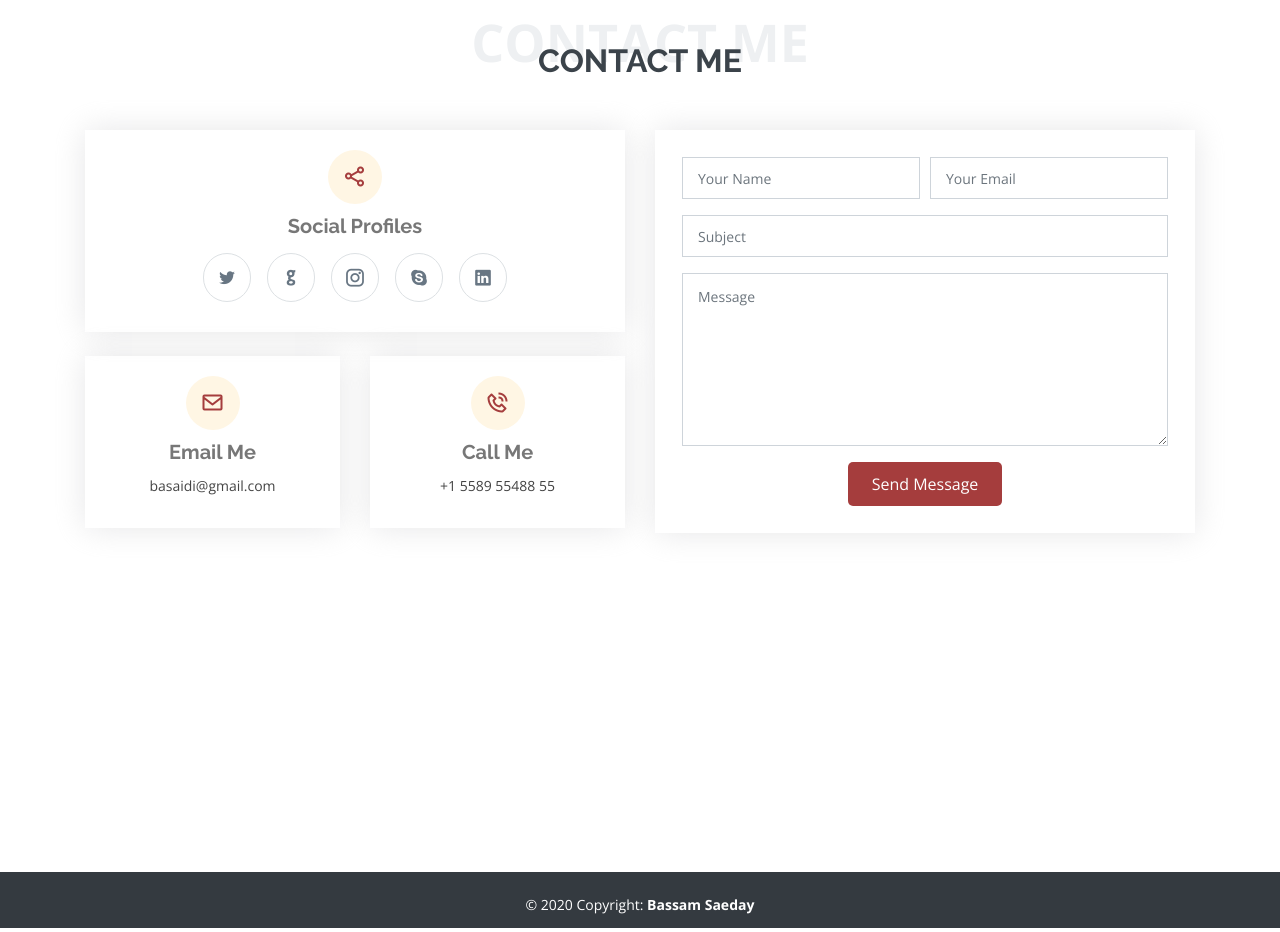
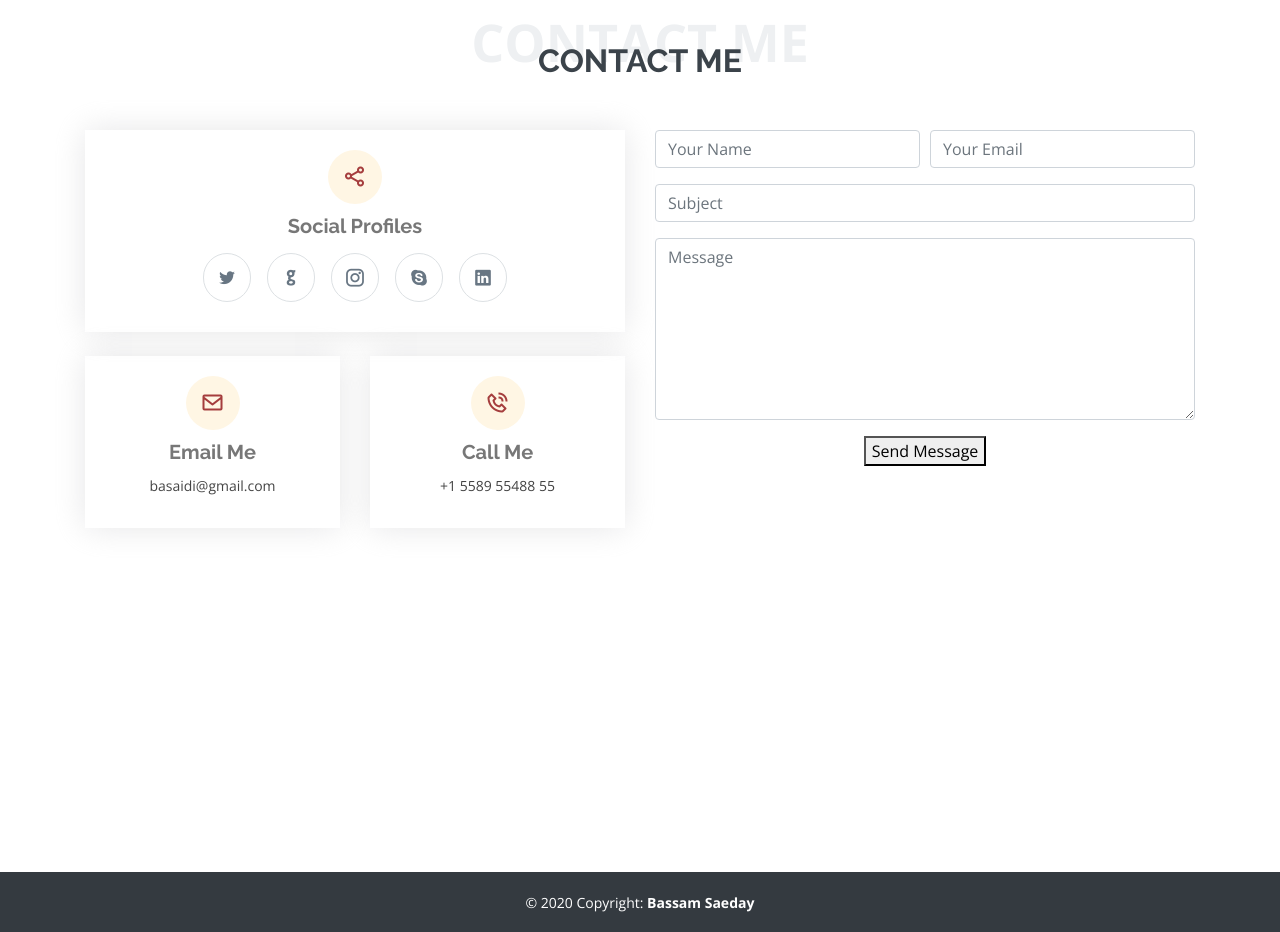
Before and after one commit to BassamS/Portfolio, an Angular app: page /contact in a window 1280 px wide. Shown: the part 120-1052 px from the top of the page. Built offline with nearby package versions, Linux system fonts and the light colour scheme.

Commit message:
contact updated

```diff
--- a/src/app/components/contact/contact.component.html
+++ b/src/app/components/contact/contact.component.html
@@ -48,7 +48,8 @@
 
       <div class="col-lg-6">
 
-        <form class="php-email-form" [formGroup]="messageForm" (ngSubmit)="onSubmit()">
+        <!-- <form class="php-email-form" [formGroup]="messageForm" (ngSubmit)="onSubmit()"> -->
+        <form name="contact" method="POST" data-netlify="true" [formGroup]="messageForm" (ngSubmit)="onSubmit()">
 
           <h5 *ngIf="success">Your message has been sent. Thank you!</h5>
           <div class="form-row">
--- a/src/app/components/footer/footer.component.css
+++ b/src/app/components/footer/footer.component.css
@@ -4,8 +4,9 @@
 .page-footer {
   background-color:rgba(27, 35, 44, 0.898);
   color: #fff;
-  line-height: 1;
   font-size: 14px;
+  height: 60px;
+  line-height: 10px;
 }
 
 .footer-copyright{
```
